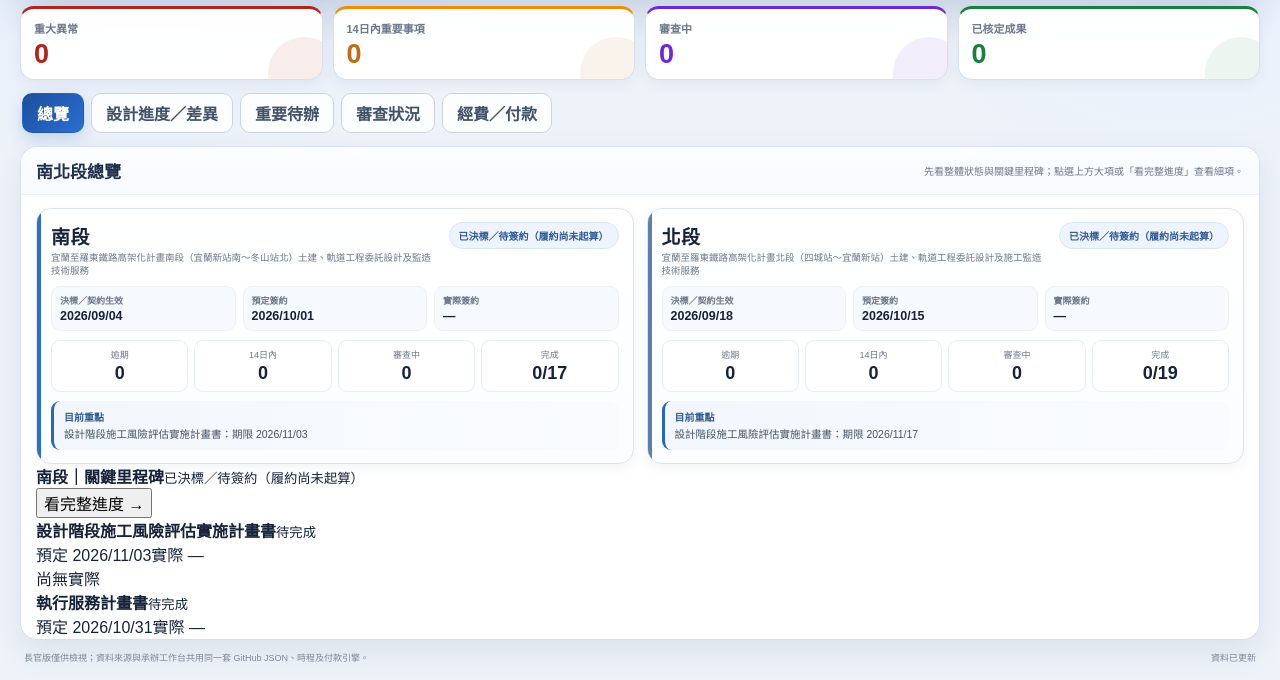
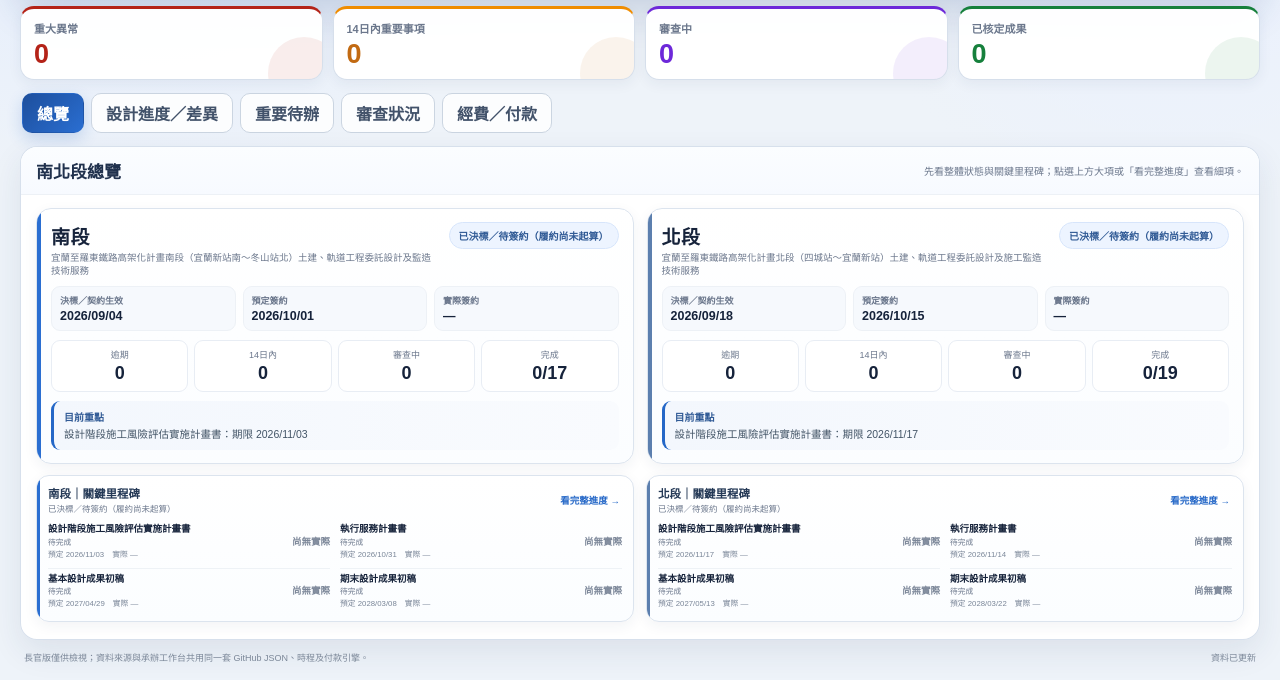
Before and after one commit to rbereo0002-png/yilan-rail-dashboard, a website: page dashboard.html in a window 1280 px wide. Shown: the part 120-800 px from the top of the page. Drawn offline with Linux system fonts and the light colour scheme.

Commit message:
v1.4.3: style compact executive milestone overview

```diff
--- a/dashboard.css
+++ b/dashboard.css
@@ -65,3 +65,18 @@ button{transition:transform .16s ease,box-shadow .16s ease,border-color .16s eas
 .variance-diff{text-align:right;font-size:10px;font-weight:900}.variance-late{color:var(--red)}.variance-early{color:var(--green)}.variance-on{color:#344054}.variance-none{color:#98a2b3}
 @media(max-width:1100px){.progress-split{grid-template-columns:1fr}.variance-row{grid-template-columns:130px minmax(100px,1fr) 44px}}
 @media(max-width:900px){.exec-shell{height:auto;max-height:none;overflow:auto;padding:10px}.exec-header{align-items:flex-start}.segment-grid,.detail-grid{grid-template-columns:1fr}.top-kpis{grid-template-columns:repeat(2,1fr)}.key-dates{grid-template-columns:repeat(2,1fr)}.header-actions{align-items:flex-end;flex-direction:column}}
+
+.overview-dashboard{display:grid;grid-template-rows:minmax(0,1fr) auto;gap:11px;min-height:100%;height:100%}
+.overview-milestone-grid{display:grid;grid-template-columns:1fr 1fr;gap:12px}
+.overview-milestones{position:relative;border:1px solid var(--line);border-radius:13px;background:linear-gradient(180deg,#fff,#fbfdff);padding:9px 11px;box-shadow:var(--shadow-soft);overflow:hidden}
+.overview-milestones:before{content:"";position:absolute;left:0;top:0;bottom:0;width:3px;background:#a5b6cc}.overview-milestones.segment-south:before{background:#2a6ed1}.overview-milestones.segment-north:before{background:#5c7fae}
+.overview-milestone-head{display:flex;justify-content:space-between;align-items:center;gap:10px;margin-bottom:5px}
+.overview-milestone-head b{display:block;font-size:11.5px;color:#243956}.overview-milestone-head small{display:block;font-size:8.5px;color:var(--muted);margin-top:1px}
+.mini-link{border:0;background:transparent;color:var(--blue);font-size:9.5px;font-weight:800;cursor:pointer;padding:4px 2px}.mini-link:hover{text-decoration:underline}
+.overview-milestone-list{display:grid;grid-template-columns:1fr 1fr;gap:5px 10px}
+.overview-milestone-row{display:grid;grid-template-columns:minmax(0,1fr) auto;grid-template-rows:auto auto;gap:1px 8px;padding:4px 0;border-top:1px solid #eef2f6}
+.overview-milestone-row:nth-child(-n+2){border-top:0}.milestone-name b{display:block;font-size:9.5px;line-height:1.2}.milestone-name small{display:block;font-size:7.8px;color:var(--muted);margin-top:1px}
+.milestone-dates{grid-column:1;display:flex;gap:8px;flex-wrap:wrap}.milestone-dates span{font-size:7.8px;color:#7a8698}
+.milestone-diff{grid-column:2;grid-row:1/3;align-self:center;font-size:9.5px;font-weight:900}.milestone-diff.late{color:var(--red)}.milestone-diff.early{color:var(--green)}.milestone-diff.on{color:#344054}.milestone-diff.pending{color:#7c8799}.milestone-diff.idle{color:#a0a8b5}
+@media(max-width:1000px){.overview-milestone-list{grid-template-columns:1fr}}
+@media(max-width:900px){.overview-dashboard{height:auto}.overview-milestone-grid{grid-template-columns:1fr}}
```
